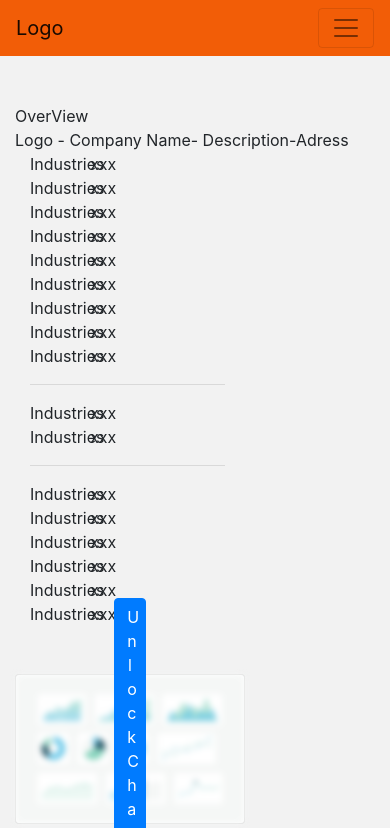
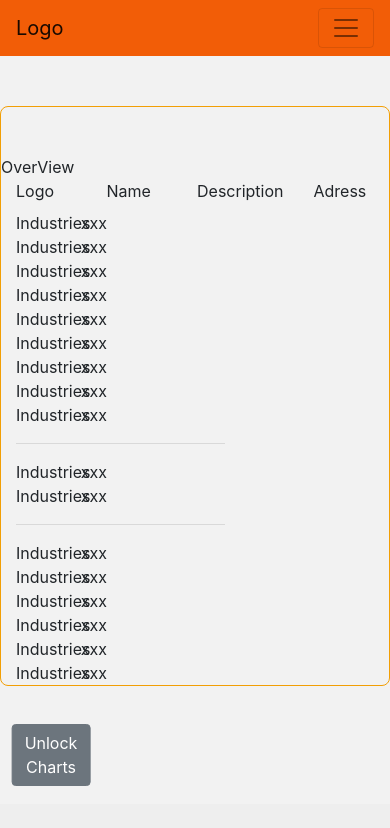
Before and after one commit to ahmetrukenboyaci/mis422, a React (Create React App) app: page /CompanyProfile in a window 390 px wide. Shown: the top 828 px of the page. Built offline with nearby package versions, Linux system fonts and the light colour scheme.

Commit message:
Some Fixes

```diff
--- a/src/App.scss
+++ b/src/App.scss
@@ -1,5 +1,6 @@
 .App {
   background-color: #f2f2f2;
-  height: 100vh;
-  width: 100vw;
+  height: 100%;
+  width: 100%;
+  overflow: hidden;
 }
--- a/src/components/CategoryTable/CategoryTable.scss
+++ b/src/components/CategoryTable/CategoryTable.scss
@@ -1,3 +1,8 @@
 .hover:hover {
   background-color: #f29f05;
 }
+
+.Table {
+  border: 1px solid #f29f05;
+  border-radius: 8px;
+}
--- a/src/components/CompanyCard/CompanyCard.js
+++ b/src/components/CompanyCard/CompanyCard.js
@@ -9,16 +9,13 @@ import {
   Button
 } from "reactstrap";
 
+import "./CompanyCard.scss";
+
 const CompanyCard = props => {
   return (
-    <div>
+    <div className={"CompanyCard"}>
       <Card>
-        <CardImg
-          top
-          width="100%"
-          src="/assets/318x180.svg"
-          alt="Company Logo"
-        />
+        <CardImg top width="100%" src="" alt="Company Logo" />
         <CardBody>
           <CardTitle>Company Name</CardTitle>
           <CardSubtitle>Description</CardSubtitle>
--- a/src/components/CompanyCard/CompanyCard.scss
+++ b/src/components/CompanyCard/CompanyCard.scss
@@ -0,0 +1,4 @@
+.CompanyCard {
+  border: 1px solid #f29f05;
+  border-radius: 8px;
+}
--- a/src/components/CompanyPageTableG/CompanyPageTableG.js
+++ b/src/components/CompanyPageTableG/CompanyPageTableG.js
@@ -9,11 +9,16 @@ import { Container, ListGroup, ListGroupItem, Row, Col } from "reactstrap";
 
 const CompanyPageTableG = props => {
   return (
-    <Container className="themed-container mt-5" fluid={true}>
-      <Col>
+    <div className={"CompanyTableG"}>
+      <Container className="themed-container mt-5">
         <Row>OverView</Row>
-        <Row>Logo - Company Name- Description-Adress</Row>
         <Row>
+          <Col>Logo</Col>
+          <Col>Name</Col>
+          <Col>Description</Col>
+          <Col>Adress</Col>
+        </Row>
+        <Row className="mt-2">
           <Col xs="2">Industries</Col>
           <Col>
             <div className="Industry">xxx</div>
@@ -117,8 +122,8 @@ const CompanyPageTableG = props => {
             <div className="Industry">xxx</div>
           </Col>
         </Row>
-      </Col>
-    </Container>
+      </Container>
+    </div>
   );
 };
 
--- a/src/components/CompanyPageTableG/CompanyPageTableG.scss
+++ b/src/components/CompanyPageTableG/CompanyPageTableG.scss
@@ -7,3 +7,8 @@
 hr {
   margin-left: 0;
 }
+.CompanyTableG {
+  border: 1px solid #f29f05;
+  border-radius: 8px;
+  margin-top: 50px;
+}
--- a/src/components/CompanyProfileF/CompanyProfileF.js
+++ b/src/components/CompanyProfileF/CompanyProfileF.js
@@ -1,15 +1,24 @@
 import React from "react";
 
 import "./CompanyProfileF.scss";
-import { Row, Col, Button, CardImg, CardImgOverlay, Card } from "reactstrap";
+import {
+  Row,
+  Col,
+  Button,
+  CardImg,
+  CardImgOverlay,
+  Card,
+  Container
+} from "reactstrap";
 import charts from "./charts.jpg";
 const CompanyProfileF = props => {
   return (
     <div className={"CompanyProfile"}>
+      <Container fluid>
         <Col className="mt-5">
           <Row xs="6">
-          <div className="col-8">
-            <Card inverse>
+            <Col md="6" sm="10" className="offset-lg-3 offset-md-0">
+              <Card>
                 <CardImg
                   className="blurredBg"
                   width="100%"
@@ -17,15 +26,14 @@ const CompanyProfileF = props => {
                   alt="Card image cap"
                 />
 
-              <CardImgOverlay className="d-flex justify-content-center align-items-center">
-                <Button className="col-2" color="primary">
-                  Unlock Charts
-                </Button>{" "}
+                <CardImgOverlay>
+                  <Button className="button-centered">Unlock Charts</Button>{" "}
                 </CardImgOverlay>
               </Card>
-          </div>
+            </Col>
           </Row>
         </Col>
+      </Container>
     </div>
   );
 };
--- a/src/components/CompanyProfileF/CompanyProfileF.scss
+++ b/src/components/CompanyProfileF/CompanyProfileF.scss
@@ -1,4 +1,17 @@
+.CompanyProfile {
+}
+
 .blurredBg {
   filter: blur(3px);
   -webkit-filter: blur(3px);
 }
+
+.button-centered {
+  position: absolute;
+  top: 50%;
+  left: 50%;
+  transform: translate(-50%, -50%);
+  -webkit-transform: translate(-50%, -50%);
+  -ms-transform: translate(-50%, -50%);
+  -moz-transform: translate(-50%, -50%);
+}
--- a/src/components/Footer/Footer.js
+++ b/src/components/Footer/Footer.js
@@ -49,13 +49,13 @@ class Footer extends Component {
               Copyright | 2020
             </Col>{" "}
             <Col xs="4" className="text-right">
-              <a>
+              <a href="#">
                 <img src={twitter} />
               </a>
-              <a>
+              <a href="#">
                 <img src={instagram} />
               </a>
-              <a>
+              <a href="#">
                 <img src={linkedin} />
               </a>
             </Col>
--- a/src/components/NavigationBar/NavigationBar.js
+++ b/src/components/NavigationBar/NavigationBar.js
@@ -7,7 +7,8 @@ import {
   Nav,
   NavItem,
   NavLink,
-  Input
+  Input,
+  Button
 } from "reactstrap";
 
 /** styles **/
@@ -40,7 +41,7 @@ class NavigationBar extends Component {
                 <NavLink href="/CompaniesPage">Companies</NavLink>
               </NavItem>
             </Nav>
-            <div className={"col-md-3"}>
+            <div className={"col-md-3 col-sm-12 mt-sm-3 mt-md-0 "}>
               <Input
                 type="text"
                 name="search"
@@ -48,6 +49,9 @@ class NavigationBar extends Component {
                 placeholder="Search"
                 autoComplete="off"
               />
+            </div>
+            <div className={"col-md-1 col-sm-12 text-center mt-sm-3 mt-md-0"}>
+              <Button className="btn-dark">Login</Button>
             </div>
           </Collapse>
         </Navbar>
--- a/src/components/NavigationBar/NavigationBar.scss
+++ b/src/components/NavigationBar/NavigationBar.scss
@@ -2,3 +2,7 @@
   position: relative;
   background-color: #f25d07;
 }
+
+.Button {
+  background-color: #000 !important;
+}
```
Lines whose indentation alone changed are shown as unchanged.
